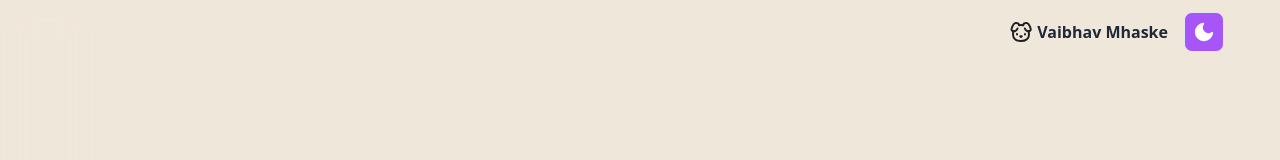
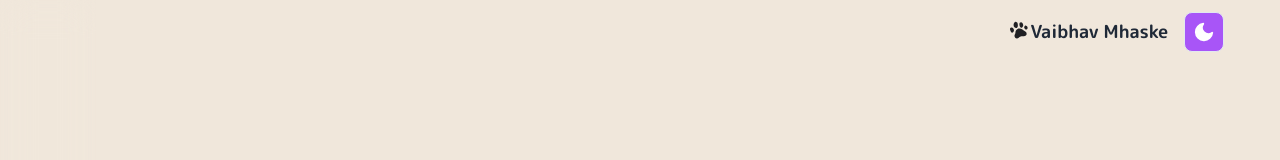
Before and after one commit to the-vaibhav/Portfolio, a Next.js app: page /resume in a window 1280 px wide. Shown: the top 160 px of the page. Built offline with nearby package versions, Linux system fonts and the light colour scheme.

Commit message:
some fixes

```diff
--- a/app/layout.tsx
+++ b/app/layout.tsx
@@ -3,7 +3,7 @@ import { Alex_Brush, Inter, M_PLUS_Rounded_1c } from "next/font/google";
 import { Providers } from "../components/ThemeProvider";
 import "../styles/globals.css";
 
-const myFont = M_PLUS_Rounded_1c({ weight: ["400"], subsets: ["latin"], variable: "--my-font-family" });
+const myFont = M_PLUS_Rounded_1c({ weight: ["400", "700", "800"], subsets: ["latin"], variable: "--my-font-family" });
 
 export const metadata: Metadata = {
   title: "Vaibhav Mhaske | Developer",
--- a/components/About.tsx
+++ b/components/About.tsx
@@ -8,7 +8,7 @@ export default function About() {
         </div>
         <div className="flex flex-col md:flex-row items-center">
             <div className="md:w-1/2">
-                <TextDecodeAnimation hindiText="वैभव म्हस्के" englishText="Vaibhav Mhaske" style="text-4xl text-center font-extrabold tracking-wide" />
+                <TextDecodeAnimation hindiText="वैभव म्हस्के" englishText="Vaibhav Mhaske" style="text-4xl text-center font-bold tracking-wide" />
                 <p className="text-center">Digital Craftman ( Developer / Gamer )</p>
             </div>
             <div className="home__img md:w-1/2  mt-4 md:mt-0">
--- a/components/DecodeText.tsx
+++ b/components/DecodeText.tsx
@@ -12,7 +12,7 @@ const TextDecodeAnimation: React.FC<TextProp> = ({ hindiText, englishText, style
     const [displayedText, setDisplayedText] = useState(hindiText);
 
     useEffect(() => {
-        const interval = 100; // Interval between character changes
+        const interval = 200; // Interval between character changes
         let currentIndex = 0;
         let intervalId: NodeJS.Timeout;
 
--- a/components/Header.tsx
+++ b/components/Header.tsx
@@ -1,14 +1,13 @@
-import { DogIcon } from "lucide-react";
 import ThemeSwitch from "./ThemeSwitcher";
 
 export default function Header() {
     return <header>
         <div className="flex relative z-20 items-center justify-between h-16 before:block" >
             <div className=" flex-grow flex justify-between md:justify-end space-x-4">
-                <div className="flex flex-col justify-center " >
+                <div className="flex flex-col justify-center group">
                     <a href="/" className="flex flex-row">
-                        <DogIcon className="mr-1"></DogIcon>
-                        <h1 className=" text-gray-800 dark:text-white font-sans font-bold"> Vaibhav Mhaske</h1>
+                        <svg width="20" height="20" className="mr-0.5 mt-0.5 w-5 inline-block transition-transform group-hover:rotate-[20deg]" viewBox="0 0 40 40" fill="currentColor"><g transform="matrix(1.07541,0,0,1.1001,-1.05651,-0.978215)"><path fill="currentColor" d="M13.319,4.13C13.319,4.13 10.313,4.08 9.501,9.535C9.133,13.546 12.568,15.516 14.12,15.497C15.556,15.495 17.638,14.151 17.486,9.765C17.334,5.38 14.98,4.15 13.319,4.13"></path></g><path d="M3.12,15.575C2.626,16.02 0.637,18.024 3.508,22.915C6.379,27.806 8.628,23.888 8.923,23.455C9.218,23.021 11.41,20.306 8.664,16.924C5.918,13.543 3.12,15.575 3.12,15.575Z"></path><g transform="matrix(1.00722,0,0,0.981856,-0.205441,0.281328)"><path d="M24.03,4.13C22.048,4.309 20.472,5.325 20.922,9.814C21.373,14.304 24.4,15.613 25.402,15.499C26.404,15.385 28.84,12.521 28.427,9.814C28.013,7.107 26.837,4.296 24.03,4.13Z"></path></g><path d="M32.114,11.35C32.114,11.35 29.196,13.155 30.864,16.589C32.532,20.023 34.677,19.25 36,18.588C37.322,17.927 38.02,14.778 35.931,12.665C33.843,10.551 32.114,11.35 32.114,11.35Z"></path><path d="M19.212,17.136C19.212,17.136 12.651,19.306 12.84,25.174C12.888,28.022 10.569,28.548 11.073,32.567C11.727,34.322 12.649,36.92 15.89,36.85C19.131,36.781 19.603,34.354 23.377,32.97C27.151,31.586 31.009,33.828 33.802,31.213C36.596,28.598 35.188,24.468 31.876,22.731C28.564,20.995 24.793,16.327 19.212,17.136Z"></path></svg>
+                        <h1 className=" text-gray-800 dark:text-white text-lg text font-bold">Vaibhav Mhaske</h1>
                     </a>
                 </div>
                 <div>
@@ -16,5 +15,5 @@ export default function Header() {
                 </div>
             </div>
         </div>
-    </header >
+    </header>
 }
```
